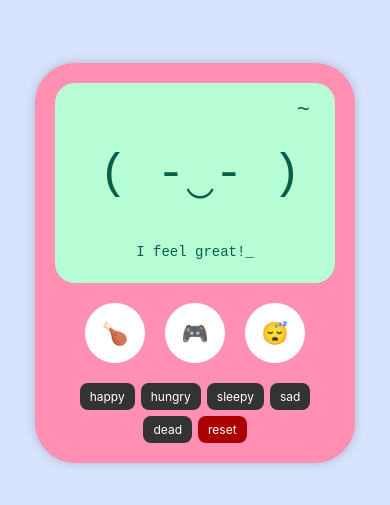
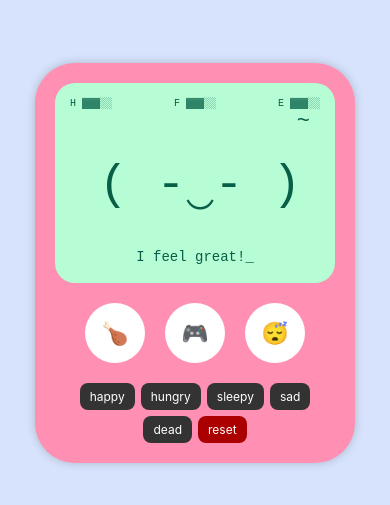
Before and after one commit to brunols7/poekie-pet, a React Native app: screen / in a window 390 px wide. Shown: the part 159-664 px from the top of the page. Built offline with nearby package versions, Linux system fonts and the light colour scheme.

Commit message:
feat: status bar

```diff
--- a/src/components/LedScreen.tsx
+++ b/src/components/LedScreen.tsx
@@ -1,10 +1,12 @@
 import { View, StyleSheet } from 'react-native'
 import PetAscii from './PetAscii'
 import MessageDisplay from './MessageDisplay'
+import MiniStatus from './MiniStatus'
 
 export default function LedScreen() {
   return (
     <View style={styles.screen}>
+      <MiniStatus />
       <PetAscii />
       <MessageDisplay />
     </View>
--- /dev/null
+++ b/src/components/MiniStatus.tsx
@@ -0,0 +1,32 @@
+import { View, Text, StyleSheet } from 'react-native'
+import { usePetStore } from '../store/petStore'
+
+export default function MiniStatus() {
+  const { hunger, happiness, energy } = usePetStore()
+
+  const formatBar = (value: number) => {
+    const total = 5
+    const filled = Math.round((value / 100) * total)
+    return '▓'.repeat(filled) + '░'.repeat(total - filled)
+  }
+
+  return (
+    <View style={styles.container}>
+      <Text style={styles.text}>H {formatBar(hunger)}</Text>
+      <Text style={styles.text}>F {formatBar(happiness)}</Text>
+      <Text style={styles.text}>E {formatBar(energy)}</Text>
+    </View>
+  )
+}
+
+const styles = StyleSheet.create({
+  container: {
+    flexDirection: 'row',
+    justifyContent: 'space-between',
+  },
+  text: {
+    fontSize: 10,
+    fontFamily: 'monospace',
+    color: '#065f46',
+  },
+})
--- a/src/components/PetAscii.tsx
+++ b/src/components/PetAscii.tsx
@@ -69,7 +69,7 @@ export default function PetAscii() {
         <Text
           style={[
             styles.tear,
-            { top: isAltFrame ? 60 : 70 },
+            { top: isAltFrame ? 63 : 68 },
           ]}
         >
           𓄼𓄼
```
